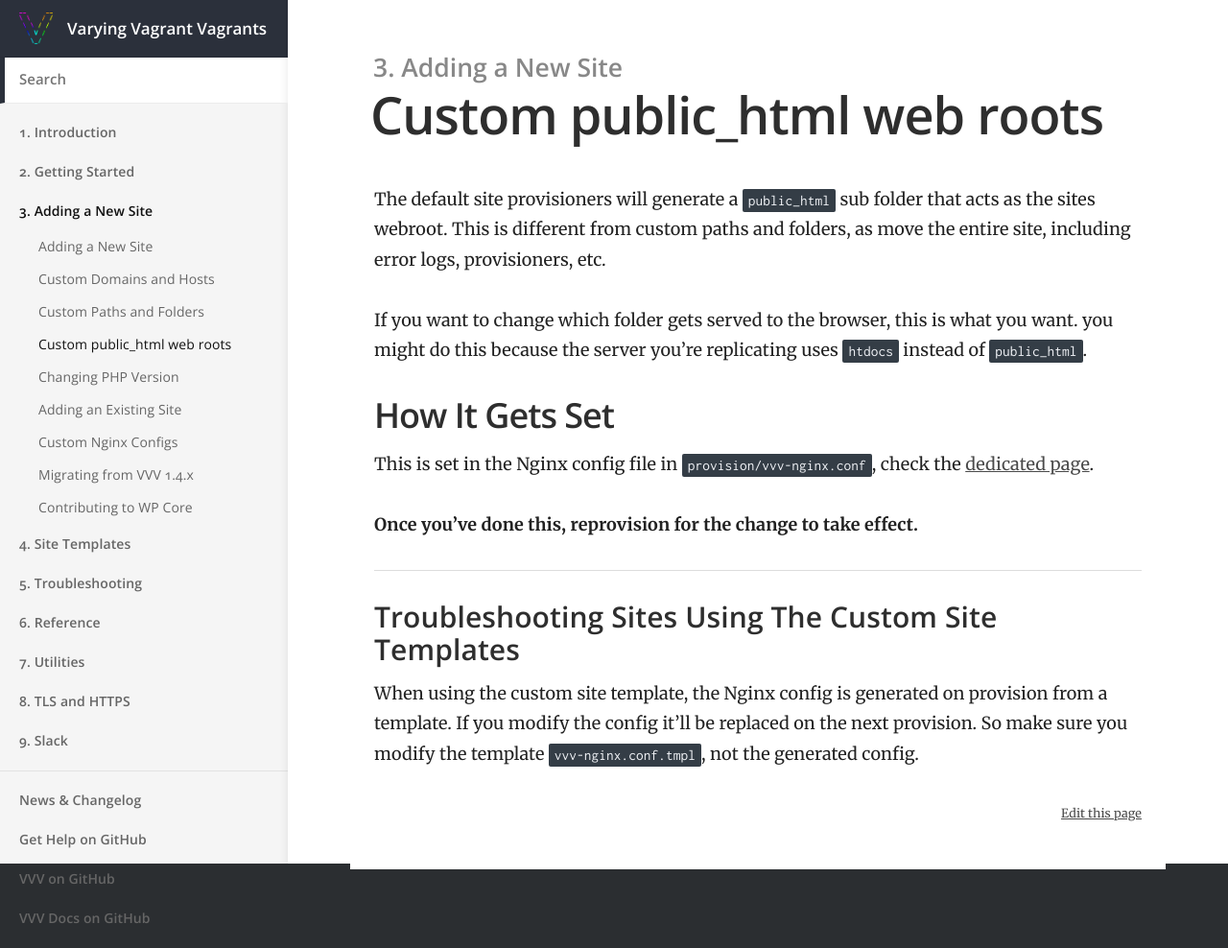
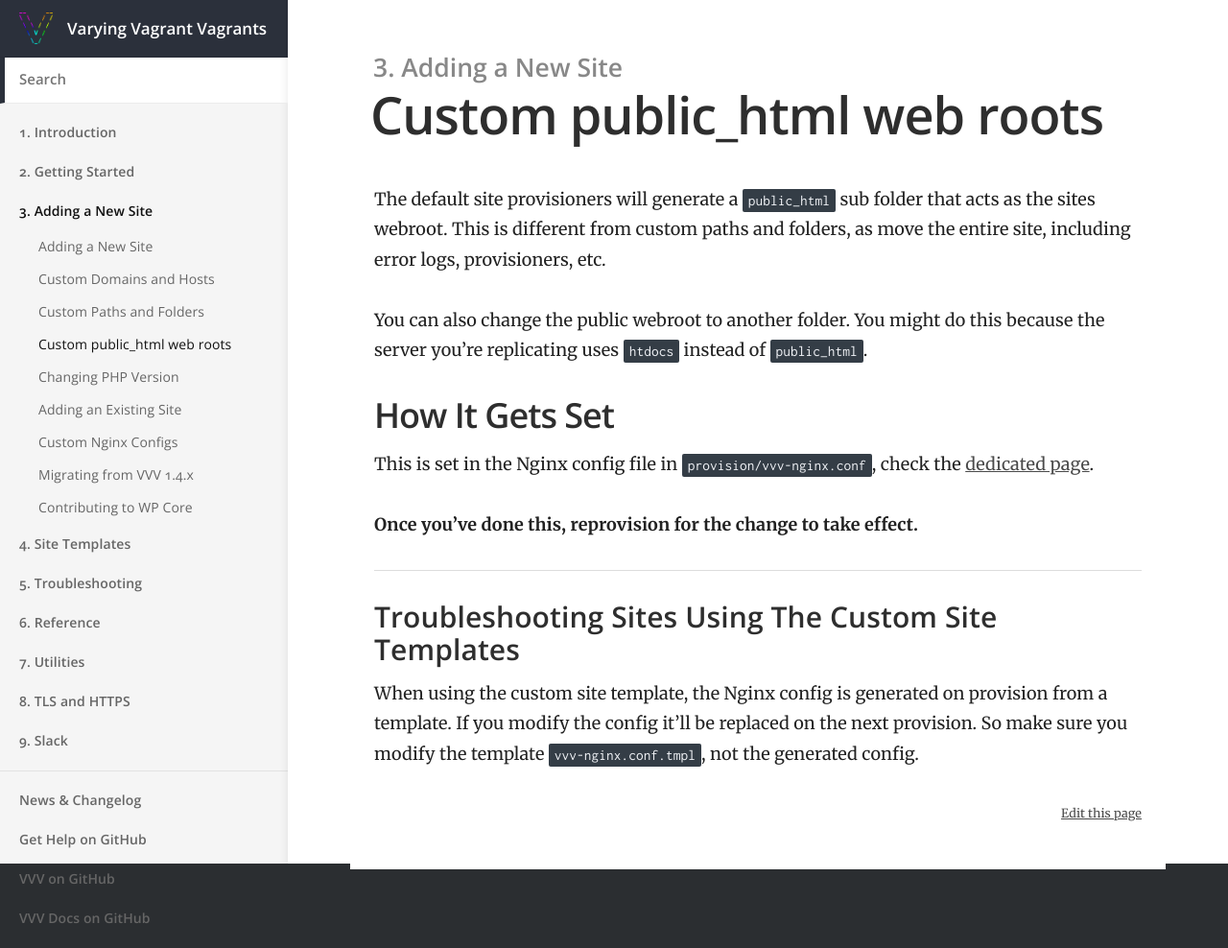
Before and after one commit to Varying-Vagrant-Vagrants/varyingvagrantvagrants.org, a Jekyll site: the page built from docs/en-US/adding-a-new-site/custom-public_html.md, in a window 1280 px wide. Shown: the whole page at 96% size. Built offline with Jekyll 4.4.1, drawn with Linux system fonts in a browser that asks for light colours.

Commit message:
Update docs/en-US/adding-a-new-site/custom-public_html.md
Co-Authored-By: Tom J Nowell <contact@tomjn.com>

```diff
--- a/docs/en-US/adding-a-new-site/custom-public_html.md
+++ b/docs/en-US/adding-a-new-site/custom-public_html.md
@@ -8,7 +8,7 @@ permalink: /docs/en-US/adding-a-new-site/custom-public_html/
 
 The default site provisioners will generate a `public_html` sub folder that acts as the sites webroot. This is different from custom paths and folders, as move the entire site, including error logs, provisioners, etc.
 
-If you want to change which folder gets served to the browser, this is what you want. you might do this because the server you're replicating uses `htdocs` instead of `public_html`.
+You can also change the public webroot to another folder. You might do this because the server you're replicating uses `htdocs` instead of `public_html`.
 
 
 ## How It Gets Set
```
